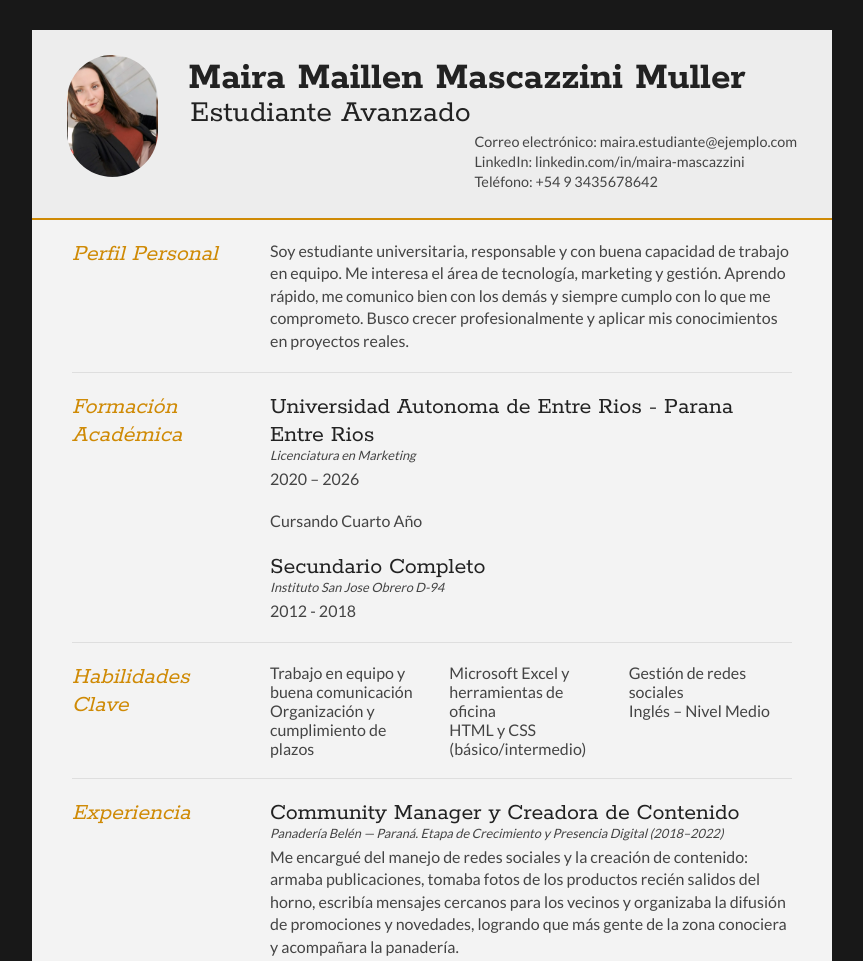
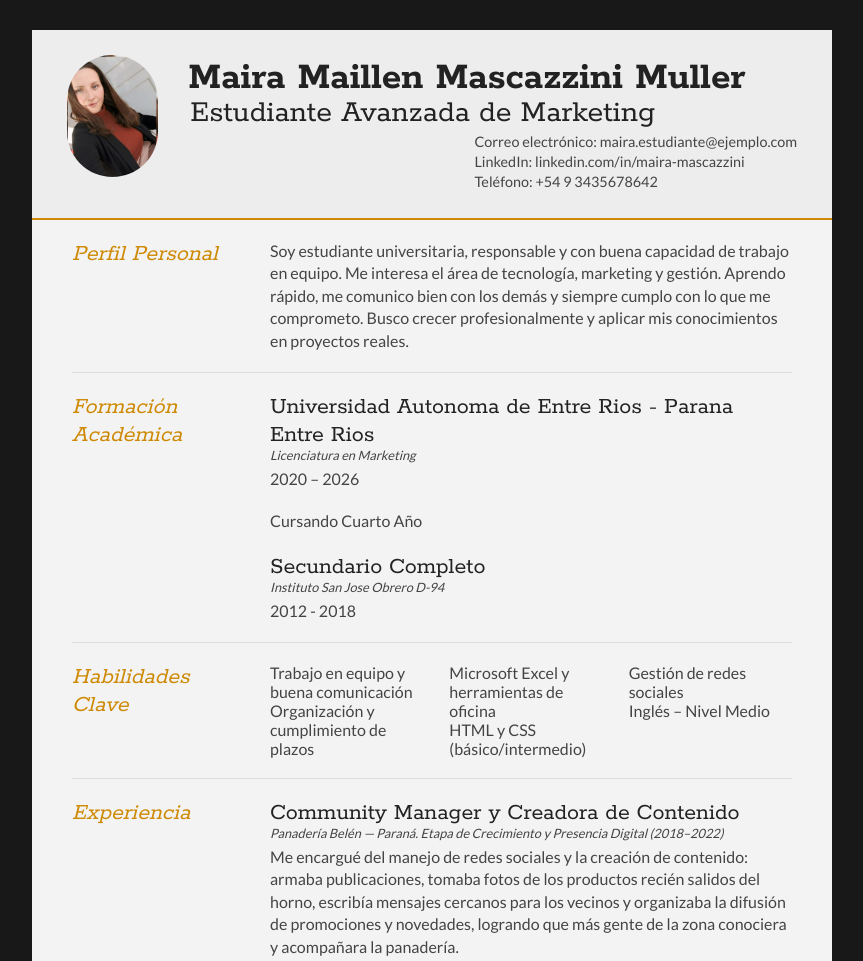
Before and after one commit to mairamascazzini/mairamascazzini.github.io, a plain HTML site: page index.html in a window 1280 px wide. Shown: the top 961 px of the page, without its empty margins (208-1071 px from the left). Drawn offline with Linux system fonts and the light colour scheme.

Commit message:
Update index.html

```diff
--- a/index.html
+++ b/index.html
@@ -24,7 +24,7 @@
 
         <div id="name">
             <h1 class="quickFade delayTwo">Maira Maillen Mascazzini Muller</h1>
-            <h2 class="quickFade delayThree">Estudiante Avanzado</h2>
+            <h2 class="quickFade delayThree">Estudiante Avanzada de Marketing </h2>
         </div>
 
         <div id="contactDetails" class="quickFade delayFour">
```
